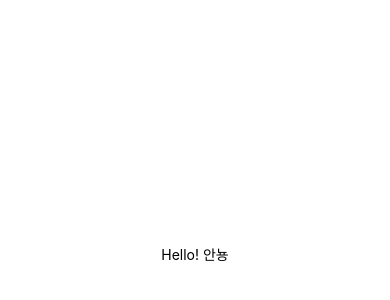
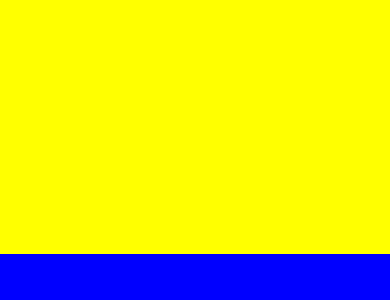
Before and after one commit to kolpp15/react-native-weather-app, a React Native app: screen / in a window 390 px wide. Shown: the part 168-468 px from the top of the page. Built offline with nearby package versions, Linux system fonts and the light colour scheme.

Commit message:
implementing flex in the stylesheet

```diff
--- a/App.js
+++ b/App.js
@@ -5,8 +5,13 @@ import { StyleSheet, Text, View } from 'react-native';
 export default function App() {
   return (
     <View style={styles.container}>
-      <Text>Hello! 안뇽</Text>
-      <StatusBar style="auto" />
+      {/* <Text style={styles.text}>Hello! 안뇽</Text>
+      <StatusBar style="auto" /> */}
+      <View style={styles.yellowView}>
+      </View>
+
+      <View style={styles.blueView}>
+      </View>
     </View>
   );
 }
@@ -14,8 +19,13 @@ export default function App() {
 const styles = StyleSheet.create({
   container: {
     flex: 1,
-    backgroundColor: '#fff',
-    alignItems: 'center',
-    justifyContent: 'center',
   },
+  yellowView: {
+    flex: 1,
+    backgroundColor: "yellow"
+  },
+  blueView: {
+    flex: 1,
+    backgroundColor: "blue",
+  }
 });
```
